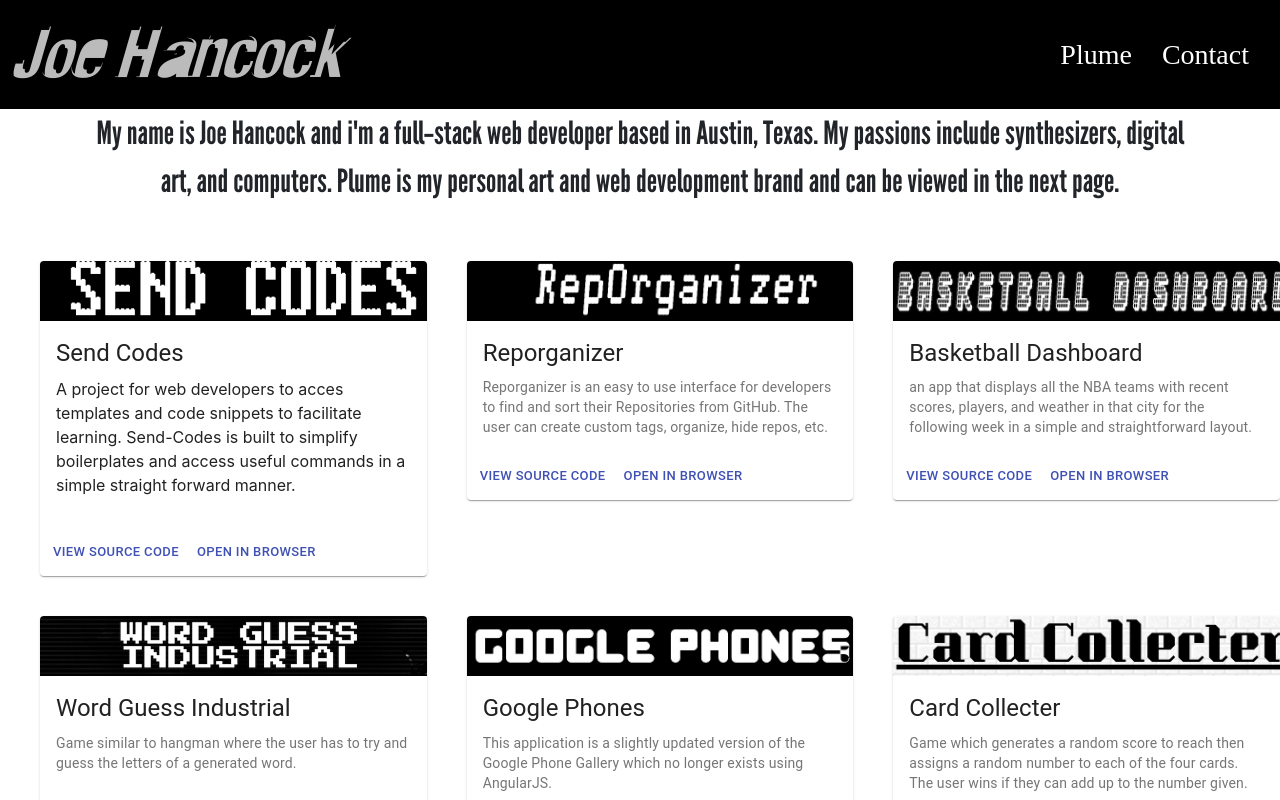
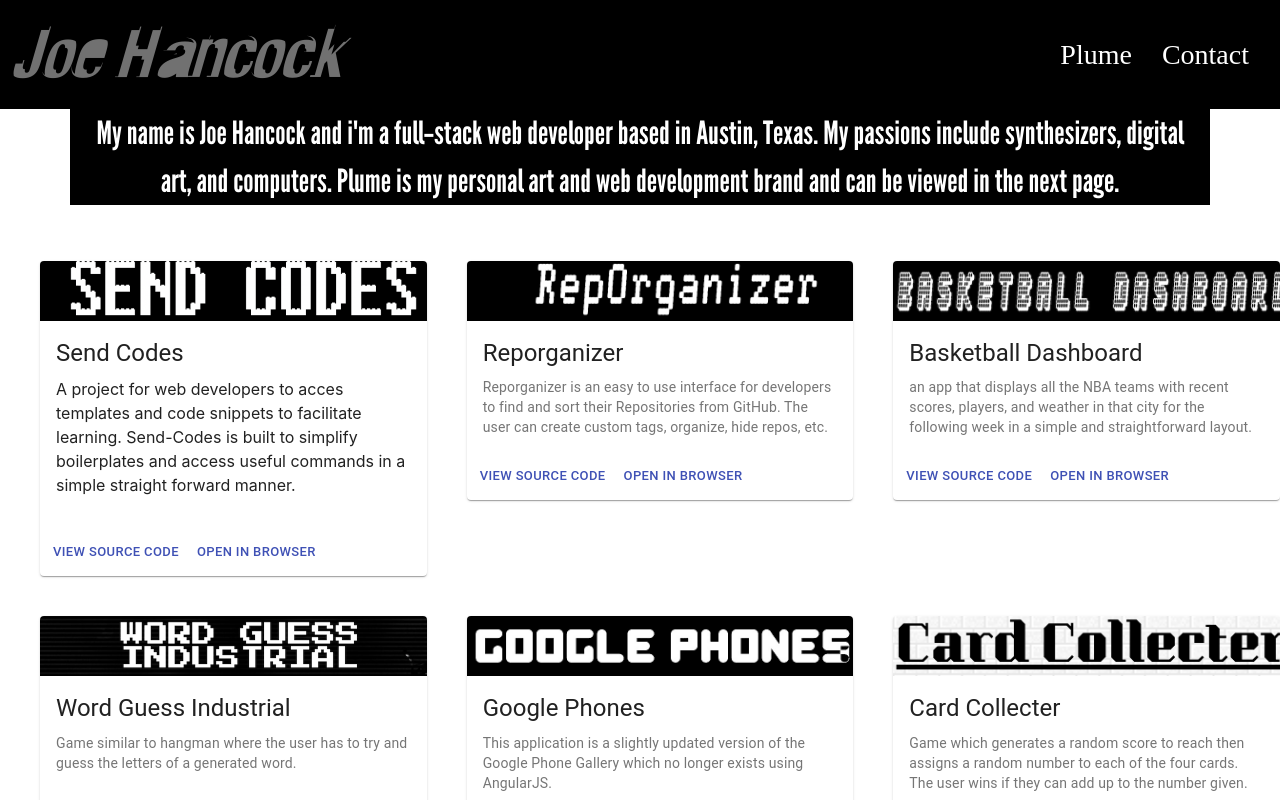
Before and after one commit to JoeHancock1995/Portfolio-React, a React (Create React App) app: page / in a window 1280 px wide. In both pictures the pointer is over the link "Joe Hancock". Shown: the top 800 px of the page. Built offline with nearby package versions, Linux system fonts and the light colour scheme.

Commit message:
changed some fonts

```diff
--- a/src/components/About/About.css
+++ b/src/components/About/About.css
@@ -2,4 +2,6 @@
     font-family: 'Warsaw Gothic';
     font-size: 32px;
     text-align: center;
+    background-color: #000000;
+    color: #ffffff;
 }
--- a/src/components/Header/Header.css
+++ b/src/components/Header/Header.css
@@ -4,7 +4,7 @@
     font-family: 'Crash';
 }
 .Name-link:hover{
-    color: #bbbbbb;
+    color: #aaaa;
     font-size: 62px;
     font-family: 'Crash';
     text-decoration: none;
@@ -27,7 +27,8 @@
     text-align: center;
     font-family:'Avante Go';
     font-size: 28px;
-    color: #bbbbbb;
+    color: #aaaa;
+    text-decoration: none;
 }
 
 
```
Also changed, not shown: src/components/About/img_me.jpg (added).
